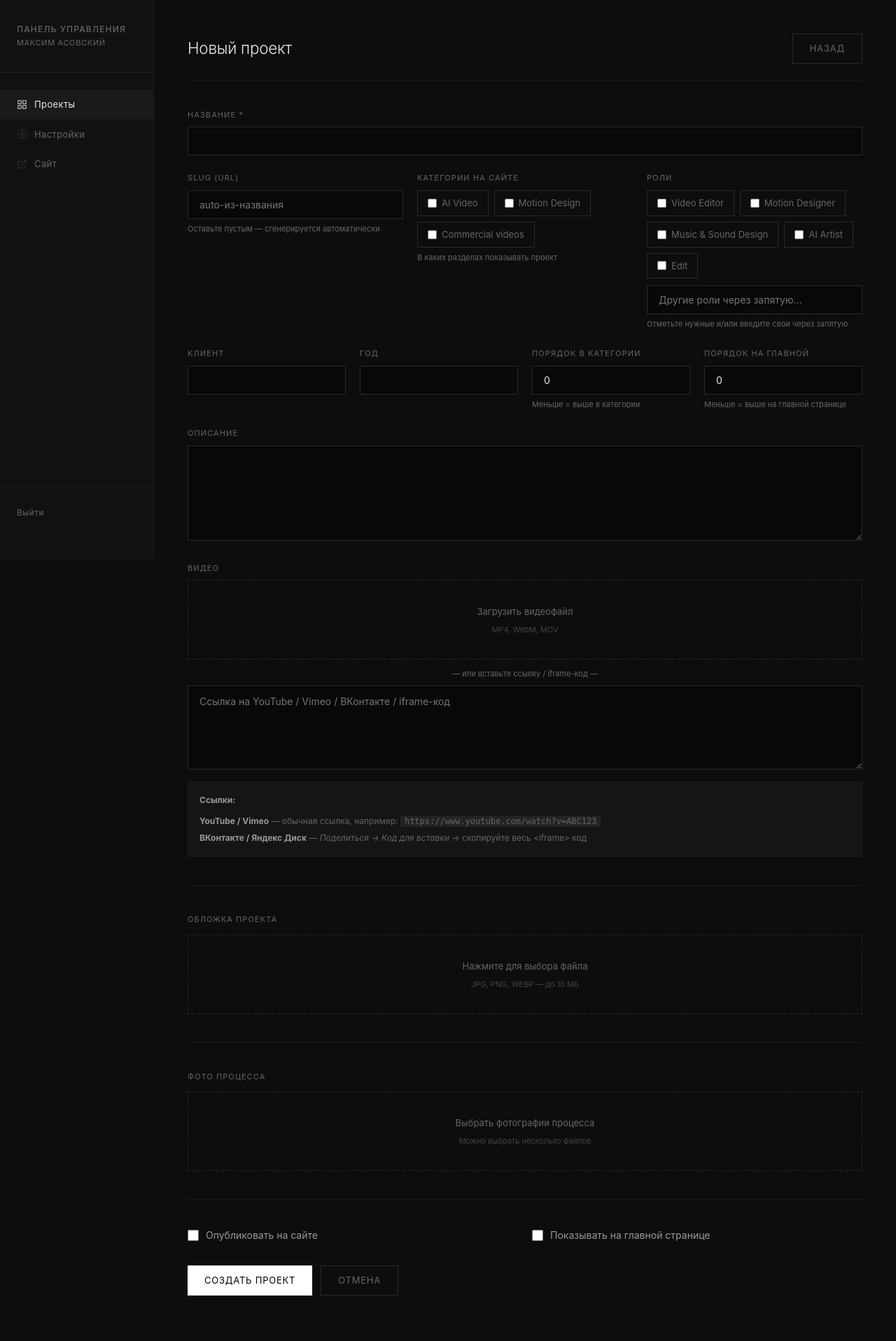
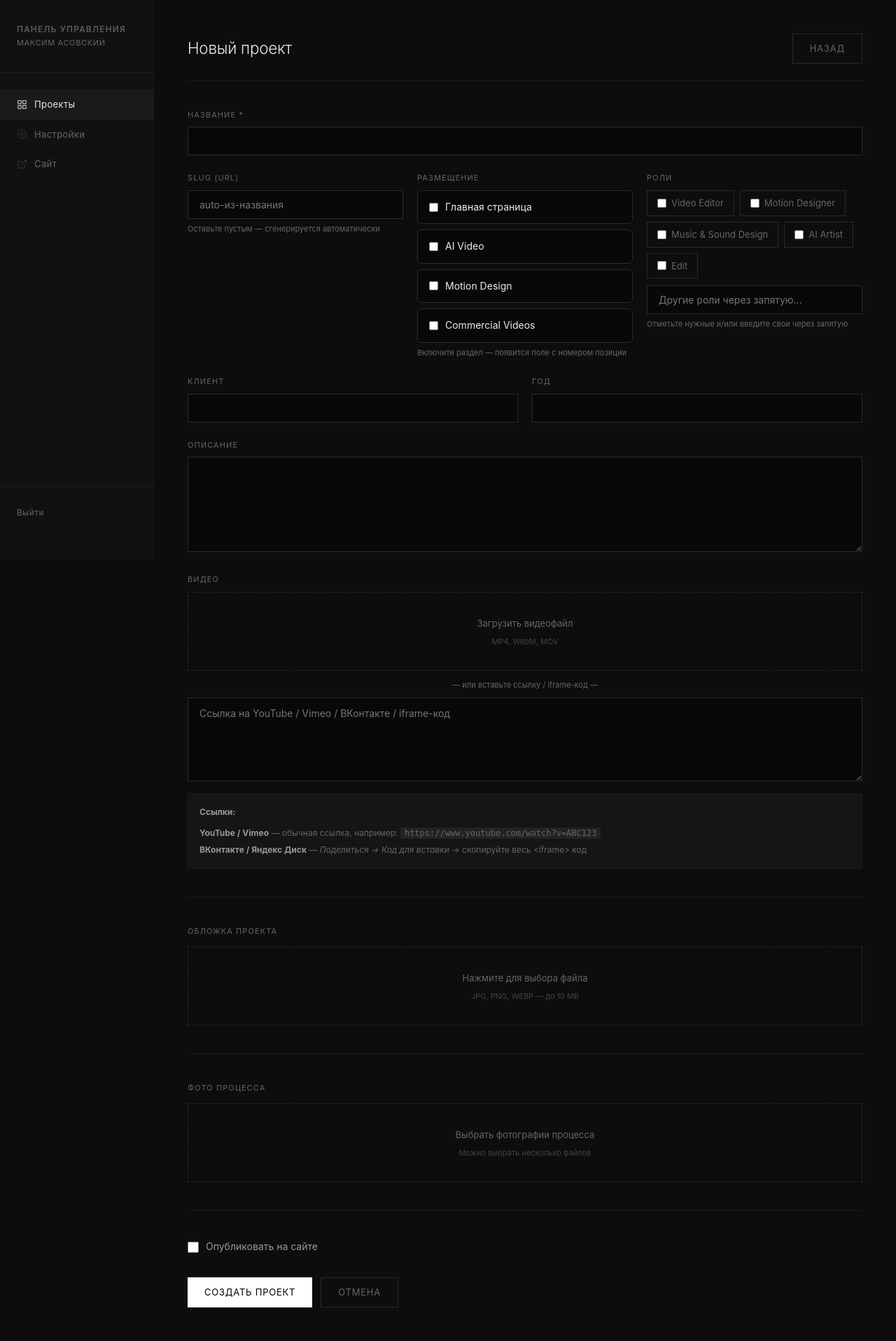
Before and after one commit to nikoussr/maks-asovski-portfolio, a FastAPI app: template app/templates/admin/project_form.html in a window 1280 px wide. Shown: the whole page at 70% size. Before the commit the page ends 1852 px from the top, so only its background shows below. Run offline with FastAPI, Linux system fonts and the light colour scheme; the template is opened without the code that fills it, so the values that code supplies are empty; parts of the project's set-up code (start-up, migrations or seed data) failed here and were passed over.

Commit message:
Placement UI: per-category ordering with toggle inputs
Each section (Main, AI Video, Motion Design, Commercial) has its own
checkbox that reveals a position number field when enabled.
Separate order columns per category in DB.

```diff
--- a/app/models.py
+++ b/app/models.py
@@ -21,6 +21,9 @@ class Project(Base):
     categories = Column(String(200), default="")
     is_featured = Column(Boolean, default=False)
     featured_order = Column(Integer, default=0)
+    order_ai_video = Column(Integer, default=0)
+    order_motion_design = Column(Integer, default=0)
+    order_commercial = Column(Integer, default=0)
     created_at = Column(DateTime, default=datetime.utcnow)
 
     images = relationship(
--- a/app/templates/admin/project_form.html
+++ b/app/templates/admin/project_form.html
@@ -32,18 +32,64 @@
       <p class="form-hint">Оставьте пустым — сгенерируется автоматически</p>
     </div>
     <div class="form-group">
-      <label class="form-label">Категории на сайте</label>
+      <label class="form-label">Размещение</label>
       {% set cur_cats = category_list(project.categories if project else '') %}
-      <div class="roles-checklist">
-        {% for cat in CATEGORIES %}
-        <label class="role-check-item">
-          <input type="checkbox" name="cat_checks" value="{{ cat.slug }}"
-                 {% if cat.slug in cur_cats %}checked{% endif %}>
-          <span>{{ cat.label }}</span>
-        </label>
-        {% endfor %}
+      <div class="placement-list">
+
+        <div class="placement-item">
+          <label class="placement-label">
+            <input type="checkbox" class="placement-cb" name="is_featured" value="true"
+                   {% if project and project.is_featured %}checked{% endif %}>
+            <span class="placement-name">Главная страница</span>
+          </label>
+          <div class="placement-order{% if not (project and project.is_featured) %} hidden{% endif %}">
+            <span class="placement-order-label">Место</span>
+            <input type="number" class="placement-order-input" name="featured_order"
+                   value="{{ project.featured_order or 1 if project else 1 }}" min="1">
+          </div>
+        </div>
+
+        <div class="placement-item">
+          <label class="placement-label">
+            <input type="checkbox" class="placement-cb" name="cat_checks" value="ai-video"
+                   {% if 'ai-video' in cur_cats %}checked{% endif %}>
+            <span class="placement-name">AI Video</span>
+          </label>
+          <div class="placement-order{% if 'ai-video' not in cur_cats %} hidden{% endif %}">
+            <span class="placement-order-label">Место</span>
+            <input type="number" class="placement-order-input" name="order_ai_video"
+                   value="{{ project.order_ai_video or 1 if project else 1 }}" min="1">
+          </div>
+        </div>
+
+        <div class="placement-item">
+          <label class="placement-label">
+            <input type="checkbox" class="placement-cb" name="cat_checks" value="motion-design"
+                   {% if 'motion-design' in cur_cats %}checked{% endif %}>
+            <span class="placement-name">Motion Design</span>
+          </label>
+          <div class="placement-order{% if 'motion-design' not in cur_cats %} hidden{% endif %}">
+            <span class="placement-order-label">Место</span>
+            <input type="number" class="placement-order-input" name="order_motion_design"
+                   value="{{ project.order_motion_design or 1 if project else 1 }}" min="1">
+          </div>
+        </div>
+
+        <div class="placement-item">
+          <label class="placement-label">
+            <input type="checkbox" class="placement-cb" name="cat_checks" value="commercial"
+                   {% if 'commercial' in cur_cats %}checked{% endif %}>
+            <span class="placement-name">Commercial Videos</span>
+          </label>
+          <div class="placement-order{% if 'commercial' not in cur_cats %} hidden{% endif %}">
+            <span class="placement-order-label">Место</span>
+            <input type="number" class="placement-order-input" name="order_commercial"
+                   value="{{ project.order_commercial or 1 if project else 1 }}" min="1">
+          </div>
+        </div>
+
       </div>
-      <p class="form-hint">В каких разделах показывать проект</p>
+      <p class="form-hint">Включите раздел — появится поле с номером позиции</p>
     </div>
     <div class="form-group">
       <label class="form-label">Роли</label>
@@ -77,18 +123,6 @@
       <input class="form-control" type="number" id="year" name="year"
              value="{{ project.year if project and project.year else '' }}"
              min="2000" max="2099">
-    </div>
-    <div class="form-group">
-      <label class="form-label" for="display_order">Порядок в категории</label>
-      <input class="form-control" type="number" id="display_order" name="display_order"
-             value="{{ project.display_order or 0 }}" min="0">
-      <p class="form-hint">Меньше = выше в категории</p>
-    </div>
-    <div class="form-group">
-      <label class="form-label" for="featured_order">Порядок на главной</label>
-      <input class="form-control" type="number" id="featured_order" name="featured_order"
-             value="{{ project.featured_order or 0 }}" min="0">
-      <p class="form-hint">Меньше = выше на главной странице</p>
     </div>
   </div>
 
@@ -179,11 +213,6 @@
       <input type="checkbox" id="is_published" name="is_published" value="true"
              {% if project and project.is_published %}checked{% endif %}>
       <label class="form-check-label" for="is_published">Опубликовать на сайте</label>
-    </div>
-    <div class="form-check">
-      <input type="checkbox" id="is_featured" name="is_featured" value="true"
-             {% if project and project.is_featured %}checked{% endif %}>
-      <label class="form-check-label" for="is_featured">Показывать на главной странице</label>
     </div>
   </div>
 
@@ -277,5 +306,33 @@ function deleteImage(imageId) {
     xhr.send(new FormData(form));
   });
 })();
+
+// Placement toggles
+document.querySelectorAll('.placement-cb').forEach(cb => {
+  cb.addEventListener('change', () => {
+    const order = cb.closest('.placement-item').querySelector('.placement-order');
+    order.classList.toggle('hidden', !cb.checked);
+  });
+});
 </script>
+
+<style>
+.placement-list { display: flex; flex-direction: column; gap: 8px; margin-top: 8px; }
+.placement-item {
+  display: flex; align-items: center; justify-content: space-between;
+  padding: 12px 16px; background: var(--bg); border: 1px solid var(--border-light);
+  border-radius: 6px; transition: border-color 0.2s;
+}
+.placement-item:has(.placement-cb:checked) { border-color: var(--accent); }
+.placement-label { display: flex; align-items: center; gap: 10px; cursor: pointer; user-select: none; }
+.placement-name { font-size: 14px; color: var(--text); }
+.placement-order { display: flex; align-items: center; gap: 8px; }
+.placement-order.hidden { display: none; }
+.placement-order-label { font-size: 12px; color: var(--text-muted); white-space: nowrap; }
+.placement-order-input {
+  width: 64px; padding: 4px 8px; text-align: center;
+  background: var(--bg-admin); border: 1px solid var(--border-light);
+  border-radius: 4px; color: var(--text); font-size: 14px;
+}
+</style>
 {% endblock %}
--- a/app/templates/base.html
+++ b/app/templates/base.html
@@ -8,7 +8,7 @@
   <link rel="icon" type="image/x-icon" href="/static/img/favicon.ico">
   <link rel="apple-touch-icon" href="/static/img/favicon-180.png">
   <link rel="stylesheet" href="/static/css/fonts.css">
-  <link rel="stylesheet" href="/static/css/main.css?v=15">
+  <link rel="stylesheet" href="/static/css/main.css?v=16">
   {% block head %}{% endblock %}
 </head>
 <body>
```
Also changed, not shown: app/routes/admin.py (+24 -8 lines), app/routes/public.py (+8 -1 lines).
